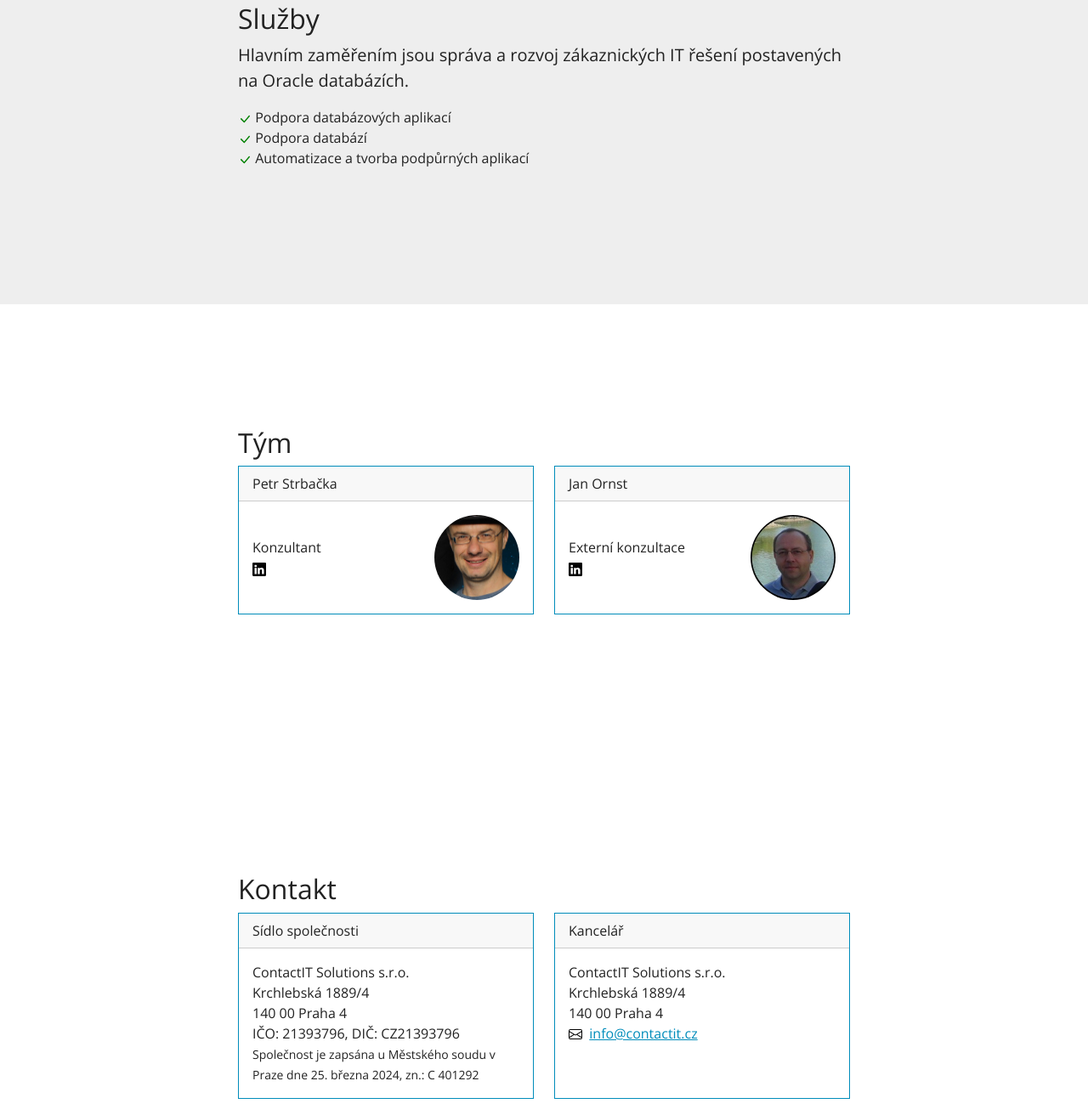
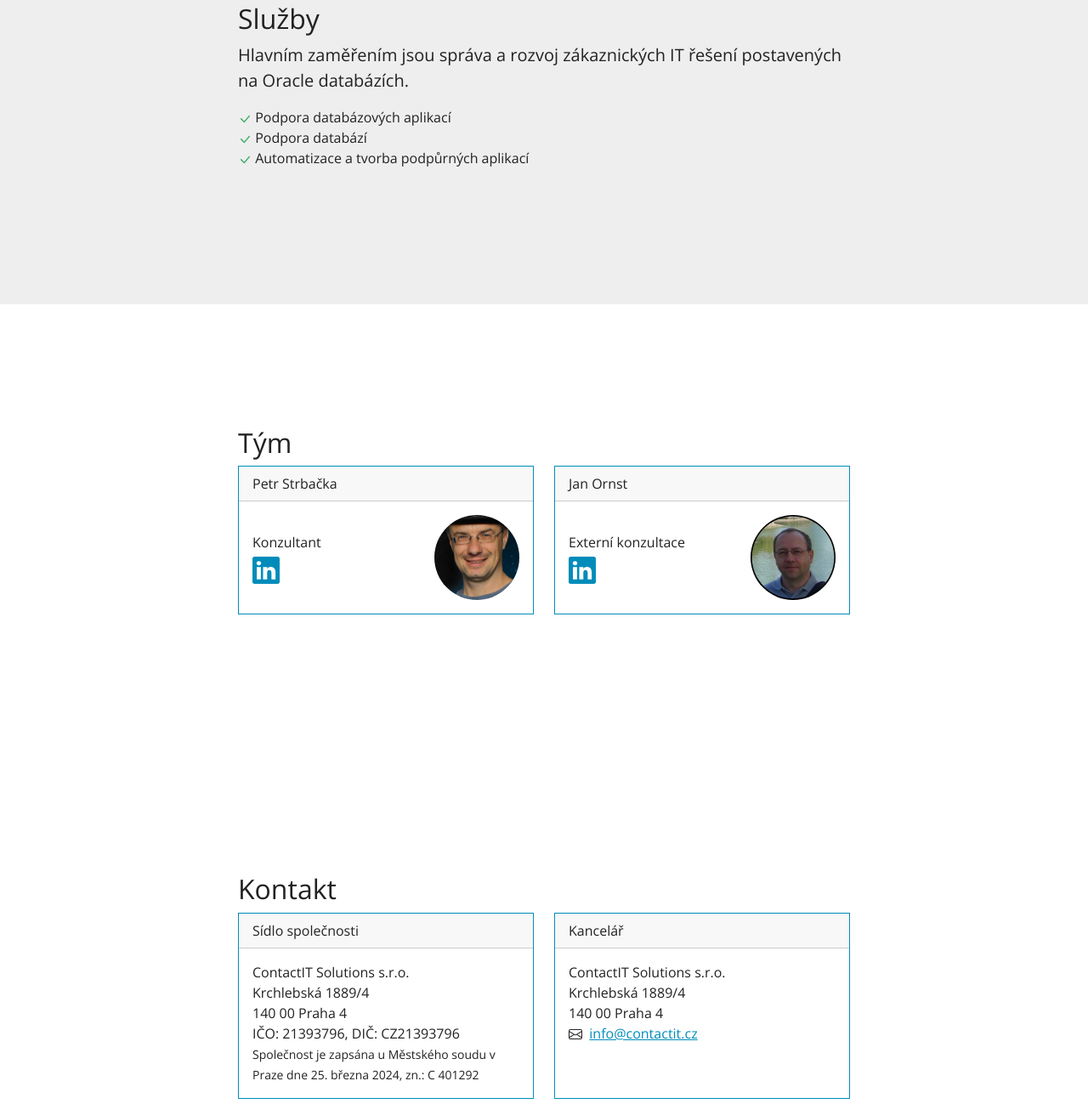
Before and after one commit to petr-strbacka/petr-strbacka.github.io, a plain HTML site: page index.html in a window 1280 px wide. Shown: the part 979-2291 px from the top of the page at 85% size. Drawn offline with nearby package versions, Linux system fonts and the light colour scheme.

Commit message:
SVGs inlined back and refactored

```diff
--- a/index.html
+++ b/index.html
@@ -60,11 +60,17 @@
             Hlavním zaměřením jsou správa a rozvoj zákaznických IT řešení postavených na Oracle databázích.
           </p>
           <p>
-            <img src="./assets/icon/check-lg.svg">
+            <svg xmlns="http://www.w3.org/2000/svg" fill="currentColor" class="check-lg text-success" viewBox="0 0 16 16">
+              <path d="M12.736 3.97a.733.733 0 0 1 1.047 0c.286.289.29.756.01 1.05L7.88 12.01a.733.733 0 0 1-1.065.02L3.217 8.384a.757.757 0 0 1 0-1.06.733.733 0 0 1 1.047 0l3.052 3.093 5.4-6.425z"/>
+            </svg>
             Podpora databázových aplikací<br>
-            <img src="./assets/icon/check-lg.svg">
+            <svg xmlns="http://www.w3.org/2000/svg" fill="currentColor" class="check-lg text-success" viewBox="0 0 16 16">
+              <path d="M12.736 3.97a.733.733 0 0 1 1.047 0c.286.289.29.756.01 1.05L7.88 12.01a.733.733 0 0 1-1.065.02L3.217 8.384a.757.757 0 0 1 0-1.06.733.733 0 0 1 1.047 0l3.052 3.093 5.4-6.425z"/>
+            </svg>
             Podpora databází<br>
-            <img src="./assets/icon/check-lg.svg">
+            <svg xmlns="http://www.w3.org/2000/svg" fill="currentColor" class="check-lg text-success" viewBox="0 0 16 16">
+              <path d="M12.736 3.97a.733.733 0 0 1 1.047 0c.286.289.29.756.01 1.05L7.88 12.01a.733.733 0 0 1-1.065.02L3.217 8.384a.757.757 0 0 1 0-1.06.733.733 0 0 1 1.047 0l3.052 3.093 5.4-6.425z"/>
+            </svg>
             Automatizace a tvorba podpůrných aplikací
           </p>
         </div>
@@ -89,7 +95,9 @@
                   <p class="card-text">
                     Konzultant<br>
                     <a href="https://www.linkedin.com/in/petr-strbacka/" target="_blank" rel="noopener noreferrer">
-                      <img src="./assets/icon/linkedin.svg">
+                      <svg xmlns="http://www.w3.org/2000/svg" fill="currentColor" class="svg-linkedin" viewBox="0 0 16 16">
+                        <path d="M0 1.146C0 .513.526 0 1.175 0h13.65C15.474 0 16 .513 16 1.146v13.708c0 .633-.526 1.146-1.175 1.146H1.175C.526 16 0 15.487 0 14.854zm4.943 12.248V6.169H2.542v7.225zm-1.2-8.212c.837 0 1.358-.554 1.358-1.248-.015-.709-.52-1.248-1.342-1.248S2.4 3.226 2.4 3.934c0 .694.521 1.248 1.327 1.248zm4.908 8.212V9.359c0-.216.016-.432.08-.586.173-.431.568-.878 1.232-.878.869 0 1.216.662 1.216 1.634v3.865h2.401V9.25c0-2.22-1.184-3.252-2.764-3.252-1.274 0-1.845.7-2.165 1.193v.025h-.016l.016-.025V6.169h-2.4c.03.678 0 7.225 0 7.225z"/>
+                      </svg>
                     </a>
                   </p>
                 </div>
@@ -109,7 +117,9 @@
                   <p class="card-text">
                     Externí konzultace<br>
                     <a href="https://www.linkedin.com/in/janornst/" target="_blank" rel="noopener noreferrer">
-                      <img src="./assets/icon/linkedin.svg">
+                      <svg xmlns="http://www.w3.org/2000/svg" fill="currentColor" class="svg-linkedin" viewBox="0 0 16 16">
+                        <path d="M0 1.146C0 .513.526 0 1.175 0h13.65C15.474 0 16 .513 16 1.146v13.708c0 .633-.526 1.146-1.175 1.146H1.175C.526 16 0 15.487 0 14.854zm4.943 12.248V6.169H2.542v7.225zm-1.2-8.212c.837 0 1.358-.554 1.358-1.248-.015-.709-.52-1.248-1.342-1.248S2.4 3.226 2.4 3.934c0 .694.521 1.248 1.327 1.248zm4.908 8.212V9.359c0-.216.016-.432.08-.586.173-.431.568-.878 1.232-.878.869 0 1.216.662 1.216 1.634v3.865h2.401V9.25c0-2.22-1.184-3.252-2.764-3.252-1.274 0-1.845.7-2.165 1.193v.025h-.016l.016-.025V6.169h-2.4c.03.678 0 7.225 0 7.225z"/>
+                      </svg>
                     </a>
                   </p>
                 </div>
@@ -156,7 +166,9 @@
                 ContactIT Solutions s.r.o.<br>
                 Krchlebská 1889/4<br>
                 140 00 Praha 4<br>
-                <img src="./assets/icon/envelope.svg">
+                <svg xmlns="http://www.w3.org/2000/svg" width="16" height="16" fill="currentColor" class="bi bi-envelope" viewBox="0 0 16 16">
+                  <path d="M0 4a2 2 0 0 1 2-2h12a2 2 0 0 1 2 2v8a2 2 0 0 1-2 2H2a2 2 0 0 1-2-2zm2-1a1 1 0 0 0-1 1v.217l7 4.2 7-4.2V4a1 1 0 0 0-1-1zm13 2.383-4.708 2.825L15 11.105zm-.034 6.876-5.64-3.471L8 9.583l-1.326-.795-5.64 3.47A1 1 0 0 0 2 13h12a1 1 0 0 0 .966-.741M1 11.105l4.708-2.897L1 5.383z"/>
+                </svg>
                 &nbsp;<a href="mailto:info@contactit.cz">info@contactit.cz</a>
                 <br>
                 <br>
```
Also changed, not shown: assets/icon/check-lg.svg (deleted), assets/icon/envelope.svg (deleted), assets/icon/linkedin.svg (deleted), css/main.css.
